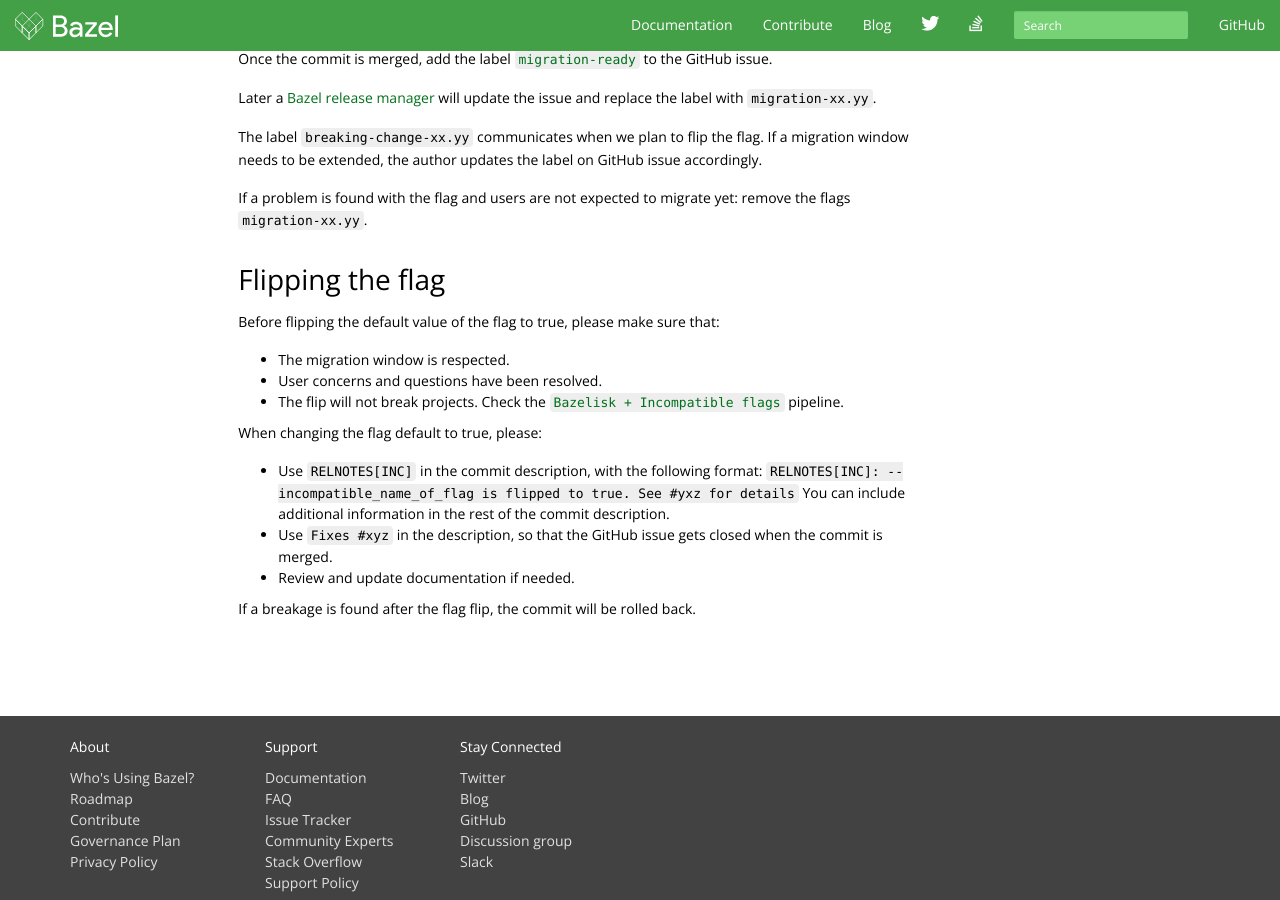
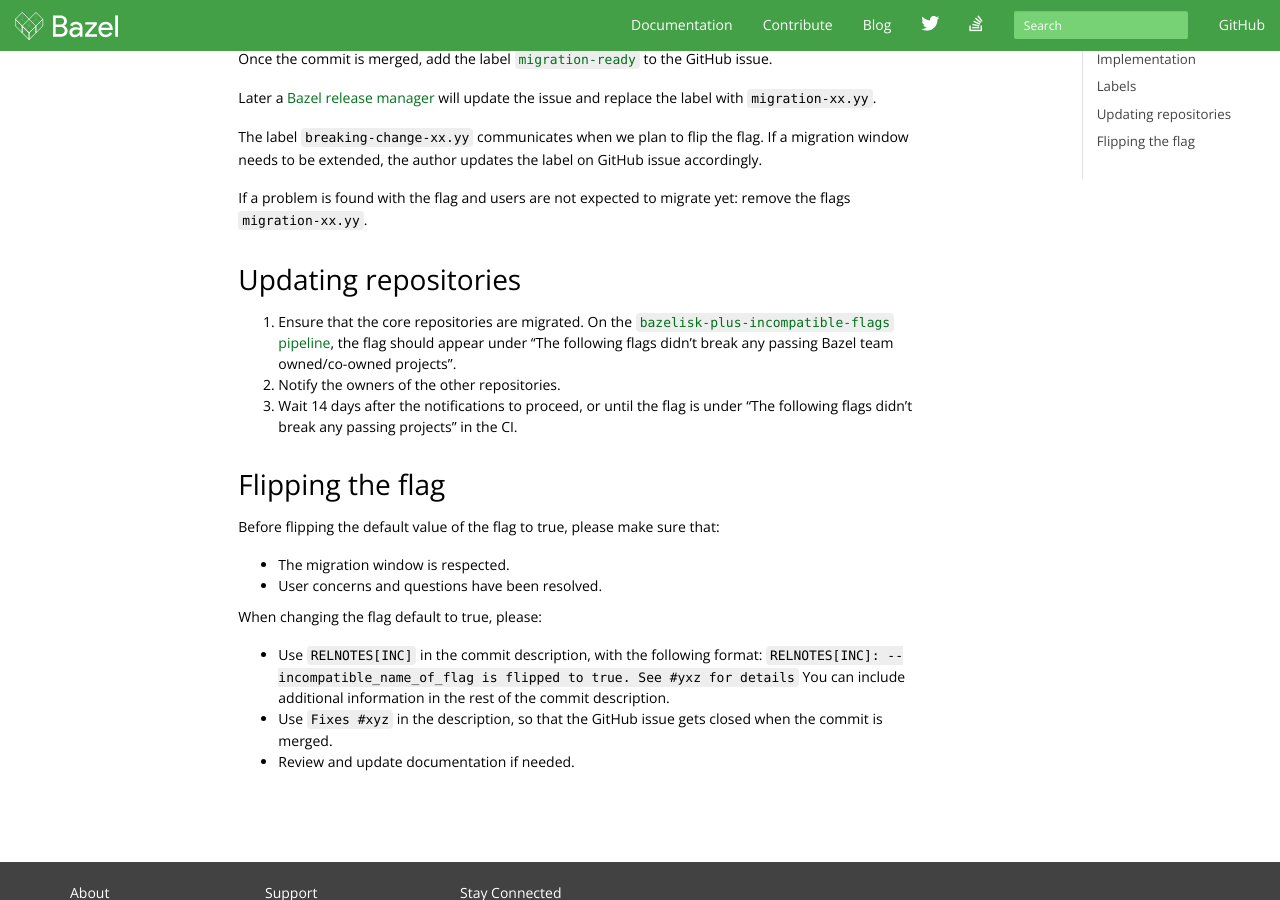
Before and after one commit to bazelbuild/bazel-website, a Jekyll site: the page built from maintaining/breaking-changes-guide.md, in a window 1280 px wide and 900 px high, scrolled down 1348 px. Built offline with Jekyll 4.4.1, drawn with Linux system fonts in a browser that asks for light colours; nearby versions of some CDN libraries; library files that are not in the unit come from our copies; comment, search, counter and statistics services are not loaded; the table of contents is made by our own code.

Commit message:
Breaking change guide: fix only the core repositories (#246)
This was discussed in the past, but we never updated the policy.
As this came up recently in a discussion with Lukács, I'm doing sending this PR. The goal is to acknowledge that the Bazel team is not responsible for updating GitHub repositories (outside a few ones that we own).

* Notifying the owners is a step that should be automated (https://github.com/bazelbuild/continuous-integration/issues/915).
* 14 days is aligned with the policy for recommended rules (https://www.bazel.build/recommended-rules.html)

```diff
--- a/maintaining/breaking-changes-guide.md
+++ b/maintaining/breaking-changes-guide.md
@@ -94,6 +94,13 @@
 If a problem is found with the flag and users are not expected to migrate yet:
 remove the flags `migration-xx.yy`.
 
+## Updating repositories
+
+1. Ensure that the core repositories are migrated. On the
+  [`bazelisk-plus-incompatible-flags` pipeline](https://buildkite.com/bazel/bazelisk-plus-incompatible-flags),
+  the flag should appear under "The following flags didn't break any passing Bazel team owned/co-owned projects".
+1. Notify the owners of the other repositories.
+1. Wait 14 days after the notifications to proceed, or until the flag is under "The following flags didn't break any passing projects" in the CI.
 
 ## Flipping the flag
 
@@ -101,8 +108,6 @@
 
   * The migration window is respected.
   * User concerns and questions have been resolved.
-  * The flip will not break projects. Check the [`Bazelisk + Incompatible
-    flags`](https://buildkite.com/bazel/bazelisk-plus-incompatible-flags/) pipeline.
 
 When changing the flag default to true, please:
 
@@ -113,5 +118,3 @@
   * Use `Fixes #xyz` in the description, so that the GitHub issue gets closed
     when the commit is merged.
   * Review and update documentation if needed.
-
-If a breakage is found after the flag flip, the commit will be rolled back.
```
